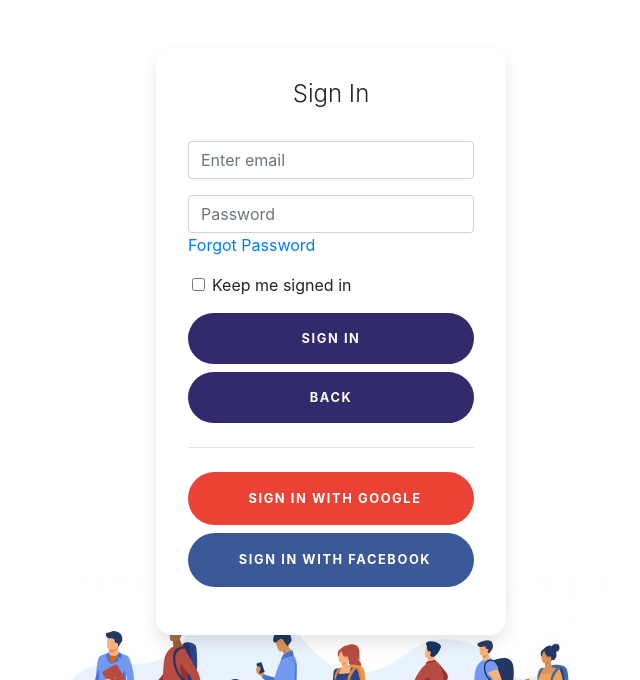
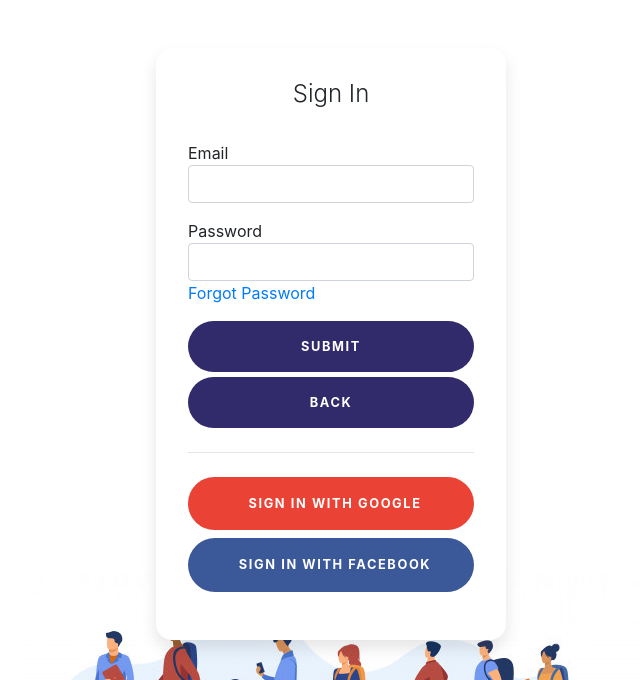
Before and after one commit to Cheep-Trips/CheepTrips, a Django app: page /sign_in/ in a window 1280 px wide. Shown: the top 680 px of the page, without its empty margins (309-949 px from the left). Run offline with Django 3.2, Linux system fonts and the light colour scheme; some libraries are stand-ins or nearby versions.

Commit message:
feat: updated templates for forgot_password, new_account, sign_in

```diff
--- a/src/trips/forms.py
+++ b/src/trips/forms.py
@@ -1,4 +1,5 @@
 from django import forms
+from django.core.exceptions import ValidationError
 
 class WelcomeForm(forms.Form):
     departure = forms.CharField(
@@ -42,3 +43,38 @@
         label='Priority',
         choices=[('cheapest', 'Prioritize Cheapest Flights'), ('fastest', 'Prioritize Fastest Flights')]
     )
+class ForgotPasswordForm(forms.Form):
+    email = forms.CharField(
+        max_length=256,
+        label="Email",
+        widget=forms.EmailInput)
+class SignInForm(forms.Form):
+    email = forms.CharField(
+        max_length=256,
+        label="Email",
+        widget=forms.EmailInput)
+    password = forms.CharField(
+        max_length=256,
+        label="Password",
+        widget=forms.PasswordInput)
+class NewAccountForm(forms.Form):
+    email = forms.CharField(
+        max_length=256,
+        label="Email",
+        widget=forms.PasswordInput)
+    password = forms.CharField(
+        max_length=256,
+        label="Password",
+        widget=forms.PasswordInput)
+    confirm_password = forms.CharField(
+        max_length=256,
+        label="Confirm Password",
+        widget=forms.PasswordInput)
+    def clean(self):
+        cleaned_data = super(NewAccountForm, self).clean()
+        password = cleaned_data.get('password')
+        confirm_password = cleaned_data.get('confirm_password')
+        if password and confirm_password and password != confirm_password:
+            #TODO
+            pass
+        return cleaned_data
--- a/src/trips/templates/trips/sign_in.html
+++ b/src/trips/templates/trips/sign_in.html
@@ -1,4 +1,5 @@
 {% load static %}
+{% load widget_tweaks %}
 <html>
 <head>
 	<!-- Getting bootstrap -->
@@ -15,19 +16,23 @@
         <div class="card card-signin my-5">
           <div class="card-body">
             <h5 class="card-title text-center">Sign In</h5>
-            <form class="form-signin">
+            <form action="{% url 'trips:sign_in' %}" method="post" class='form-signin'>
+              {% csrf_token %}
               <div class="form-group">
-    			<input type="email" class="form-control" id="exampleInputEmail1" aria-describedby="emailHelp" placeholder="Enter email">
+    			      {{form.email.label}}
+                {% render_field form.email class+="form-control" %}
               </div>
               <div class="form-group">
-    			<input type="password" class="form-control" id="exampleInputPassword1" placeholder="Password">
+                {{form.password.label}}
+                {% render_field form.password class+="form-control" %}
     			<a href="{% url 'trips:forgot_password' %}">Forgot Password</a>
               </div>
-              <div class="custom-control custom-checkbox mb-3">
+              <!-- <div class="custom-control custom-checkbox mb-3">
                 <input type="checkbox" class="form-check-input" id="exampleCheck1">
     			<label class="form-check-label" for="exampleCheck1">Keep me signed in</label>
-              </div>
-              <button class="btn btn-lg btn-primary btn-block text-uppercase" type="submit">Sign in</button>
+              </div> -->
+              <input type='submit' class="btn btn-large btn-primary btn-rounded btn-block text-uppercase" name="SUBMIT" style="width:100%">
+              <div style = 'padding-top: 5px'></div>
               <a href="{% url 'trips:welcome' %}" class="btn btn-lg btn-primary btn-block text-uppercase">BACK</a>
               <hr class="my-4">
               <button class="btn btn-lg btn-google btn-block text-uppercase" type="submit"><i class="fab fa-google mr-2"></i> Sign in with Google</button>
--- a/src/trips/templates/trips/welcome.html
+++ b/src/trips/templates/trips/welcome.html
@@ -16,17 +16,20 @@
   <section class="container">
     <div class="row">
       <figure class="col-sm-3">
+          {{form.departure.label}}
           {% render_field form.departure class+="form-control mr-sm-2" %}
       </figure>
       <figure class="col-sm-3">
+          {{form.departure_date.label}}
           {% render_field form.departure_date class+="form-control mr-sm-2" type="date" %}
       </figure>
       <figure class="col-sm-3">
+          {{form.return_date.label}}
           {% render_field form.return_date class+="form-control mr-sm-2" type="date" %}
       </figure>
     </div>
 
-    <div class="row" style="padding-top : 10px">
+    <div class="row" style="padding-top : 15px">
       <figure class="center-block">
         <input type='submit' class="btn btn-large btn-primary btn-rounded" name="with_destination" value="Specify Destination">
         <input type='submit' class="btn btn-large btn-primary btn-rounded" name="without_destination" value="Inspire me!">
--- a/src/trips/urls.py
+++ b/src/trips/urls.py
@@ -7,12 +7,12 @@
     path('', views.WelcomeView.as_view(), name='index'),
     path('welcome', views.WelcomeView.as_view(), name='welcome'),
     path('destination', views.DestinationView.as_view(), name='destination'),
-    path('sign_in/', views.sign_in, name='sign_in'),
+    path('sign_in/', views.SignInView.as_view(), name='sign_in'),
     path('saved_trips/', views.saved_trips, name='saved_trips'),
     path('view_trip/', views.view_trip, name='view_trip'),
     path('profile/', views.profile, name='profile'),
     path('compare/', views.compare, name='compare'),
-    path('new_account/', views.new_account, name='new_account'),
-    path('forgot_password/', views.forgot_password, name='forgot_password'),
+    path('new_account/', views.NewAccountView.as_view(), name='new_account'),
+    path('forgot_password/', views.ForgotPasswordView.as_view(), name='forgot_password'),
     path('view_flight/', views.ViewFlightView.as_view(), name='view_flight'),
 ]
--- a/src/trips/views.py
+++ b/src/trips/views.py
@@ -99,10 +99,28 @@
             self.success_url = "{}?departure={}&arrival={}&departure_date={}&return_date={}&price_max={}&region={}&activity={}&travelers={}&priority={}".format(self.destination_url, departure, arrival, departure_date, return_date, price_max, region, activity, travelers, priority)
         return super().form_valid(form)
 
-def destination(request):
-    print("destination")
-    print(request.GET)
-    return render(request, 'trips/destination.html', {})
+class ForgotPasswordView(FormView):
+    form_class=ForgotPasswordForm
+    template_name='trips/forgot_password.html'
+
+    def form_valid(self, form):
+        email = form.cleaned_data['email']
+        self.success_url = reverse_lazy('trips:forgot_password')
+        return super().form_valid(form)
+
+class NewAccountView(FormView):
+    form_class=NewAccountForm
+    template_name='trips/new_account.html'
+    def form_valid(self, form):
+        self.success_url = reverse_lazy('trips:new_account')
+        return super().form_valid(form)
+
+class SignInView(FormView):
+    form_class=SignInForm
+    template_name='trips/sign_in.html'
+    def form_valid(self, form):
+        self.success_url = reverse_lazy('trips:welcome')
+        return super().form_valid(form)
 
 def sign_in(request):
     return render(request, 'trips/sign_in.html', {})
@@ -116,8 +134,6 @@
     return render(request, 'trips/compare.html', {})
 def new_account(request):
     return render(request, 'trips/new_account.html', {})
-def forgot_password(request):
-    return render(request, 'trips/forgot_password.html', {})
 
 def view_flight(request):
     return render(request, 'views.ViewFlight.as_view()', {})
```
Also changed, not shown: src/trips/templates/trips/forgot_password.html (+12 -7 lines), src/trips/templates/trips/new_account.html (+11 -6 lines).
